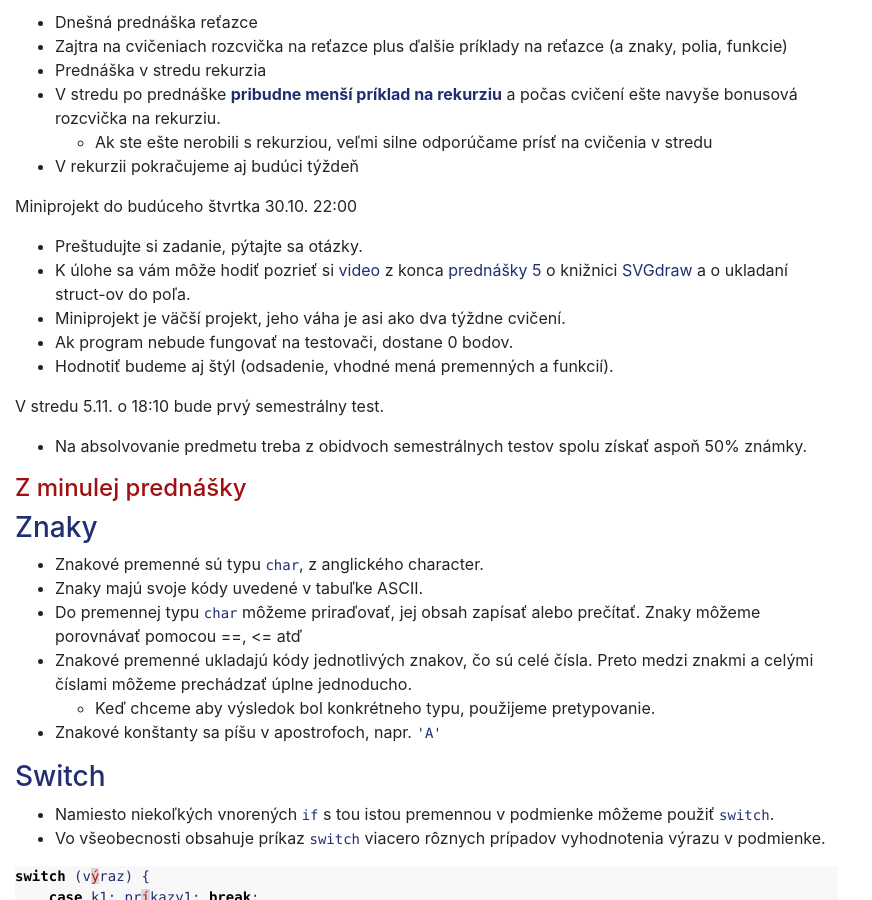
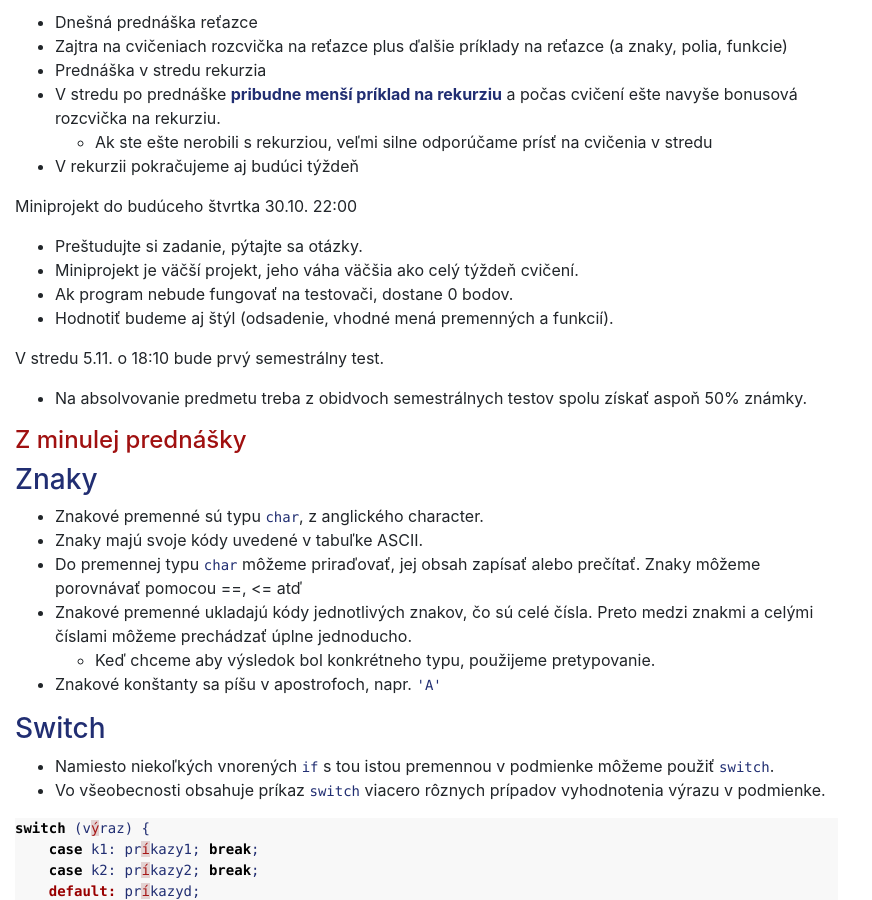
Before and after one commit to dcs-fmph/prog1, a Jekyll site: the page built from notes/P9.md, in a window 1280 px wide and 900 px high, scrolled down 619 px. Shown: the whole window, without its empty margins (0-872 px from the left). Built offline with Jekyll 4.4.1, drawn with Linux system fonts in a browser that asks for light colours; nearby versions of some CDN libraries; our own code applies the rules of GitHub Pages for plain Markdown files.

Commit message:
nazvy prednasok

```diff
--- a/notes/P9.md
+++ b/notes/P9.md
@@ -22,12 +22,7 @@ Prednášky a cvičenia tento týždeň
 Miniprojekt do budúceho štvrtka 30.10. 22:00
 
   - Preštudujte si zadanie, pýtajte sa otázky.
-  - K úlohe sa vám môže hodiť pozrieť si
-    [video](https://youtu.be/Uml5x1K8CJU) z konca
-    [prednášky 5](P5.md#kreslíme-kruhy)
-    o knižnici [SVGdraw](./SVGdraw.md) a o ukladaní struct-ov do
-    poľa.
-  - Miniprojekt je väčší projekt, jeho váha je asi ako dva týždne
+  - Miniprojekt je väčší projekt, jeho váha väčšia ako celý týždeň
     cvičení.
   - Ak program nebude fungovať na testovači, dostane 0 bodov.
   - Hodnotiť budeme aj štýl (odsadenie, vhodné mená premenných a
```
Also changed, not shown: other parts of notes/P9.md (+1 -1 lines), notes/P7.md (+6 -1 lines), notes/P8.md (+1 -1 lines).
